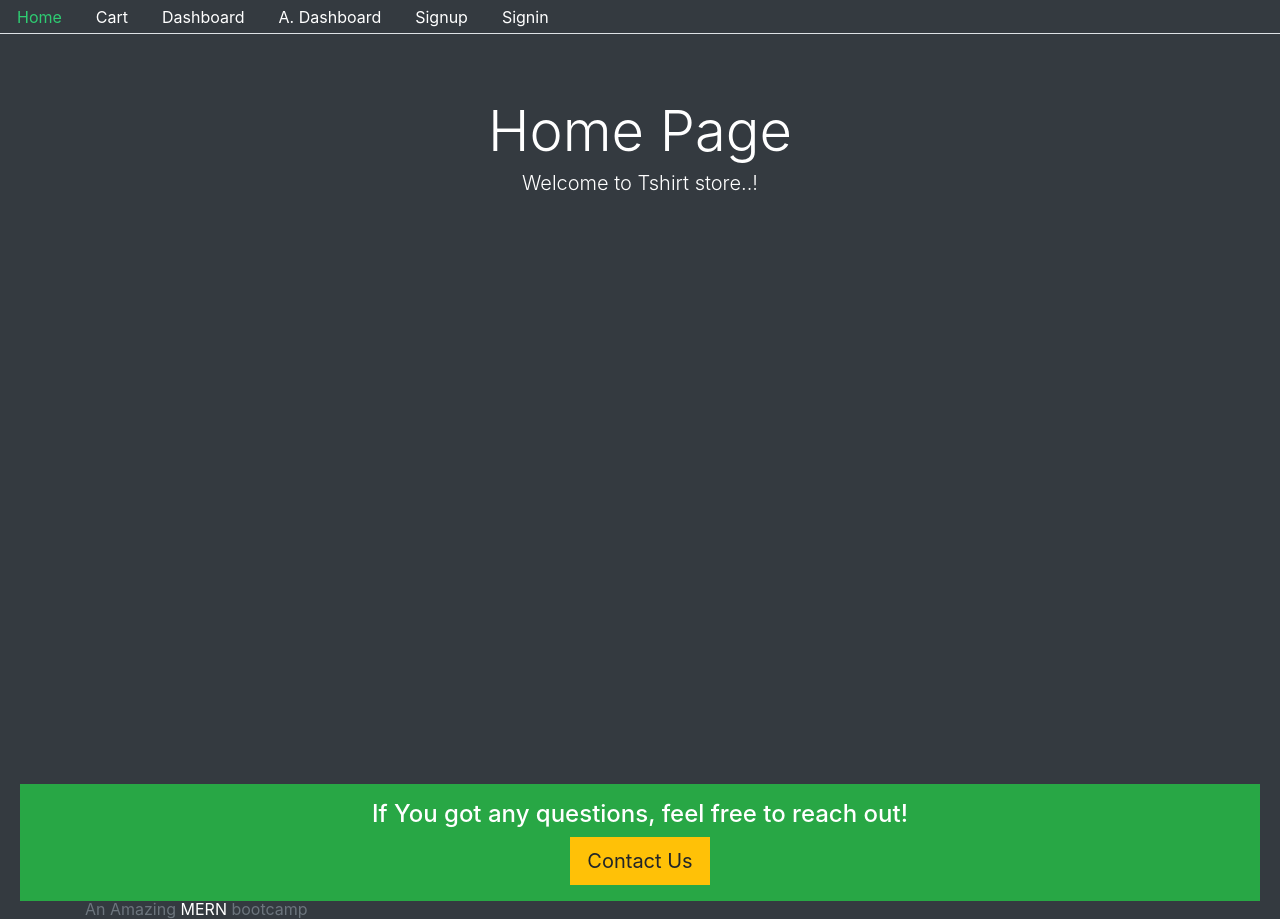
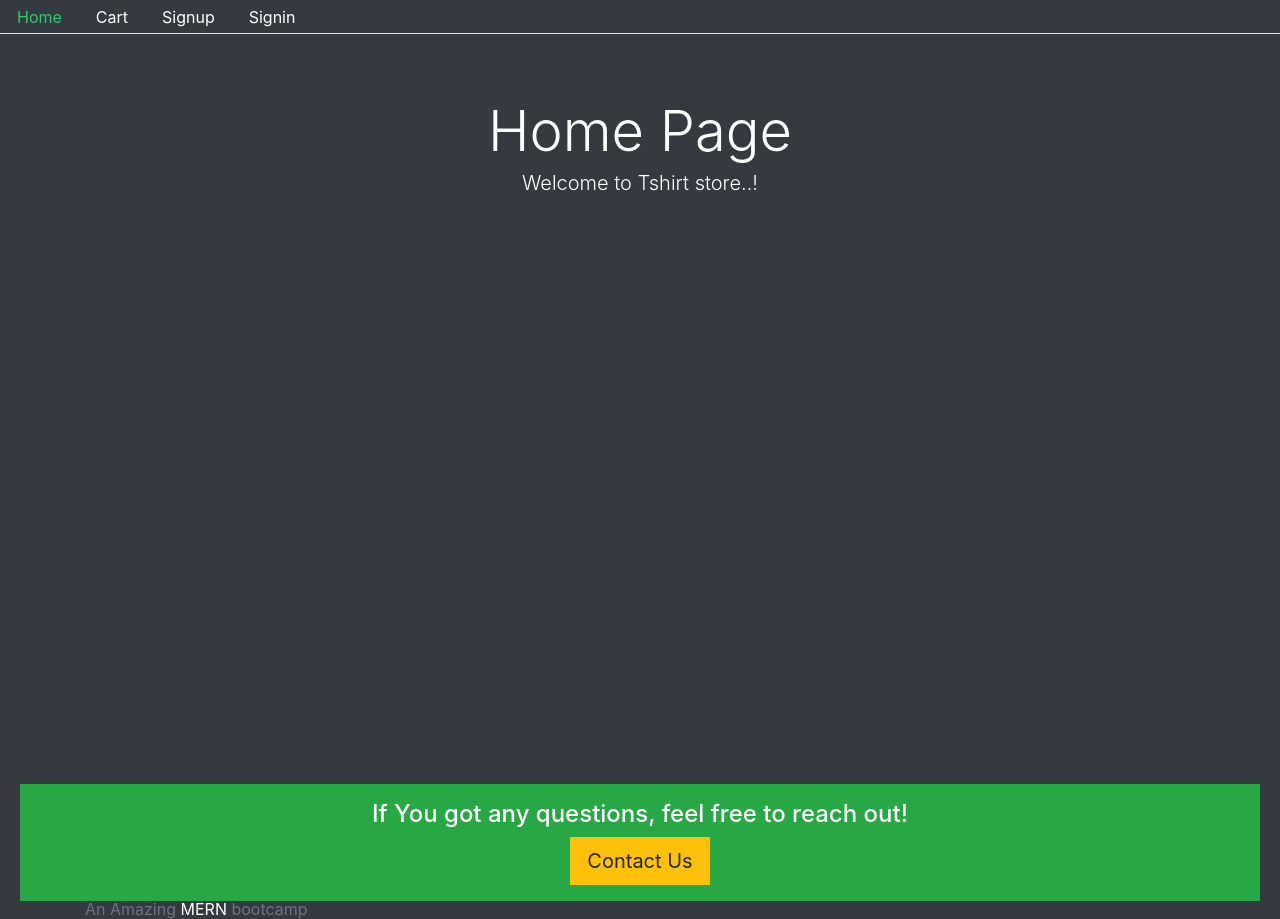
Before and after one commit to SarvY1999/tshirt, a React (Create React App) app in the folder projfrontend/: page / in a window 1280 px wide. Built offline with nearby package versions, Linux system fonts and the light colour scheme; no server answers.

Commit message:
protects the admin and user dashboard

```diff
--- a/projfrontend/src/core/Menu.js
+++ b/projfrontend/src/core/Menu.js
@@ -25,16 +25,20 @@ const Menu = ({history}) => {
                     Cart
                 </Link>
             </li>
-            <li className="nav-item">
+            {isAuthenticated() && isAuthenticated().user.role ===0 && (
+                <li className="nav-item">
                 <Link style={currentTab(history, "/user/dashboard")} className="nav-link" to ="/user/dashboard">
                     Dashboard
                 </Link>
-            </li>
-            <li className="nav-item">
+                </li>
+            )}
+            {isAuthenticated() && isAuthenticated().user.role === 1 && (
+                <li className="nav-item">
                 <Link style={currentTab(history, "/admin/dashboard")} className="nav-link" to ="/admin/dashboard">
-                    A. Dashboard
+                    Admin Dashboard
                 </Link>
-            </li>
+                </li>
+            )}
             {!isAuthenticated() && (
                 <Fragment>
                 <li className="nav-item">
```
